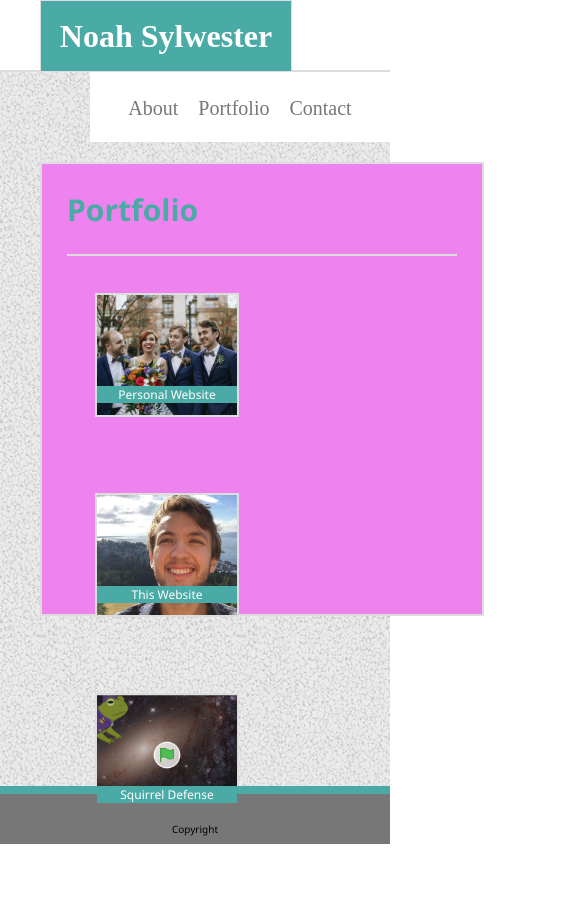
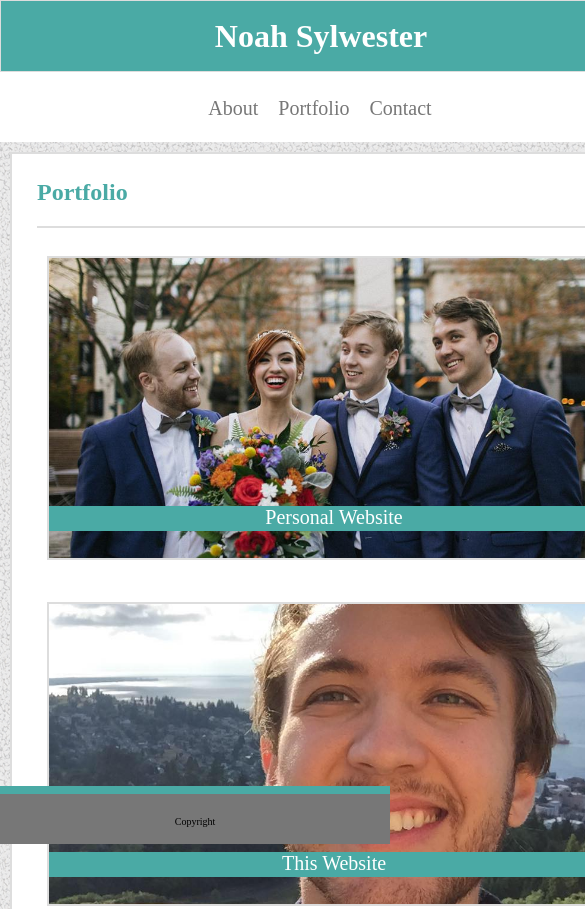
Before and after one commit to NoahSylwester/Responsive-Portfolio, a plain HTML site: page portfolio.html in a window 390 px wide. Shown: the top 909 px of the page, 585 px wide, since content can reach past the window. Before the commit the page ends 883 px from the top, so only its background shows below. Drawn offline with Linux system fonts and the light colour scheme.

Commit message:
Finished media queries for the three screen sizes. Updated html and css documents.

```diff
--- a/assets/css/style.css
+++ b/assets/css/style.css
@@ -7,6 +7,10 @@
 
 html,body{
   height: 100%;
+}
+
+body {
+  background-image: url("../images/gravel/gravel.png");
 }
 
 h1 {
@@ -54,6 +58,11 @@ footer {
   text-align: center;
   color: black;
   font-size: 10px;
+  z-index: 10;
+}
+
+.small {
+  display: none;
 }
 
 .line {
@@ -108,19 +117,9 @@ footer {
   float: right;
 }
 
-.background {
-  margin: 0 auto;
-  min-height: 90%;
-  width: 100%;
-  background-image: url("../images/gravel/gravel.png");
-  font-family: 'Segoe UI', Tahoma, Geneva, Verdana, sans-serif;
-  font-size: 1.25em;
-  text-align: center;
-  }
 
 .main {
   width: 800px;
-  height: 400px;
   padding: 25px;
   background-color: #ffffff;
   text-align: left;
@@ -186,13 +185,12 @@ footer {
   left: 50%;
   margin-left: -70px;
   bottom: 80px;
-  z-index: 10;
+  z-index: 1;
 }
 
 @media only screen and (max-width: 980px) {
   .main {
     width: 60%;
-    background: red;
     float: left;
     margin-left: 40px;
   }
@@ -207,16 +205,63 @@ footer {
 @media only screen and (max-width: 768px) {
   .main {
     width: 90%;
-    background: blue;
+    float: none;
+    margin-left: 10px;
+  }
+  .tab_positioner {
+    width: 10px;
   }
 }
 
 @media only screen and (max-width: 640px) {
   .main {
-    width: 100%;
-    background: violet;
+    margin: 10px;
+    width: 570px;
+    text-align: center;
+  }
+  .pic {
+    height: 300px;
+    width: 300px;
+    float: none;
+  }
+  .tab_positioner {
+    display: none;
+  }
+  .title_tab {
+    width: 640px;
+  }
+  .tab_holder {
+    height: 70px;
+    width: 640px;
+    text-align: center;
+    float: left;
   }
   header {
     position: static;
   }
+  .portfolio_container {
+    float: none;
+  }
+  .small {
+    display: block;
+  }
+  .portfolio_pic {
+    width: 100%;
+    height: 300px;
+  }
+  .banner {
+    height: 25px;
+    width: 570px;
+    color: #ffffff;
+    font-size: 20px;
+    left: 82px;
+    margin-left: -70px;
+    bottom: 60px;
+  }
+  .contact_input {
+    width: 100%;
+  }
+  .contact {
+    float: left;
+  }
 }
--- a/portfolio.html
+++ b/portfolio.html
@@ -24,24 +24,22 @@
           </span>
         </div>
       </header>
-      <div class="background">
           <div class="main">
             <h2>Portfolio</h2><br><br>
             <hr class="line"><br>
                 <a class="portfolio_container" href="https://noahsylwester.github.io/nanoabram.github.io/">
                   <img class="portfolio_pic" src="./assets/images/51377810_10217452544844081_3298838065069424640_n.jpg" alt="Project image">
                   <p class="banner">Personal Website</p>
-                </a>
+                </a><br class="small"/>
                 <a class="portfolio_container" href="https://github.com/NoahSylwester/Basic-Portfolio">
                   <img class="portfolio_pic" src="./assets/images/profile_pic.jpg">
                   <p class="banner">This Website</p>
-                </a>
+                </a><br class="small"/>
                 <a class="portfolio_container" href="https://scratch.mit.edu/projects/317874867/">
                   <img class="portfolio_pic" src="./assets/images/squirreldefense.png">
                   <p class="banner">Squirrel Defense</p>
                 </a>
           </div>
           <footer><br><br>Copyright</footer>
-        </div>
   </body>
 </html>
```
Also changed, not shown: contact.html (+5 -7 lines), index.html (+1 -3 lines).
